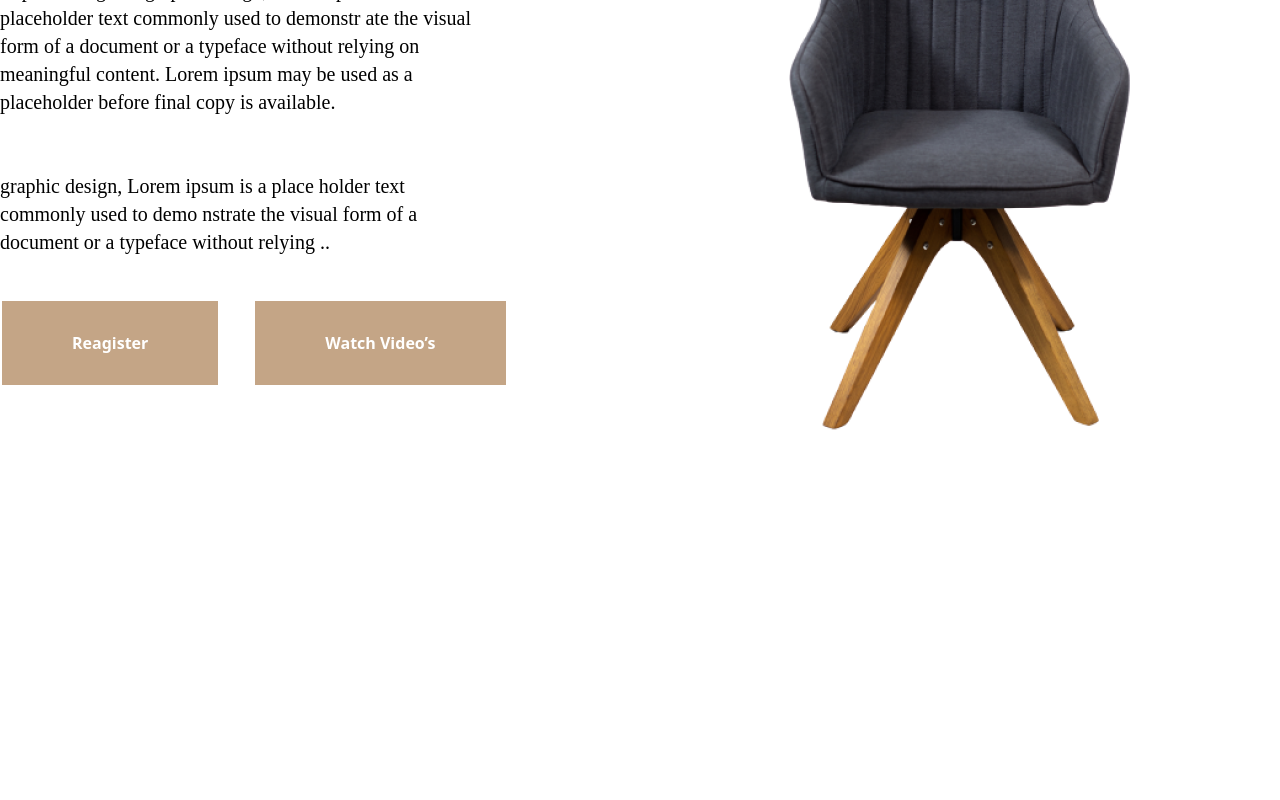
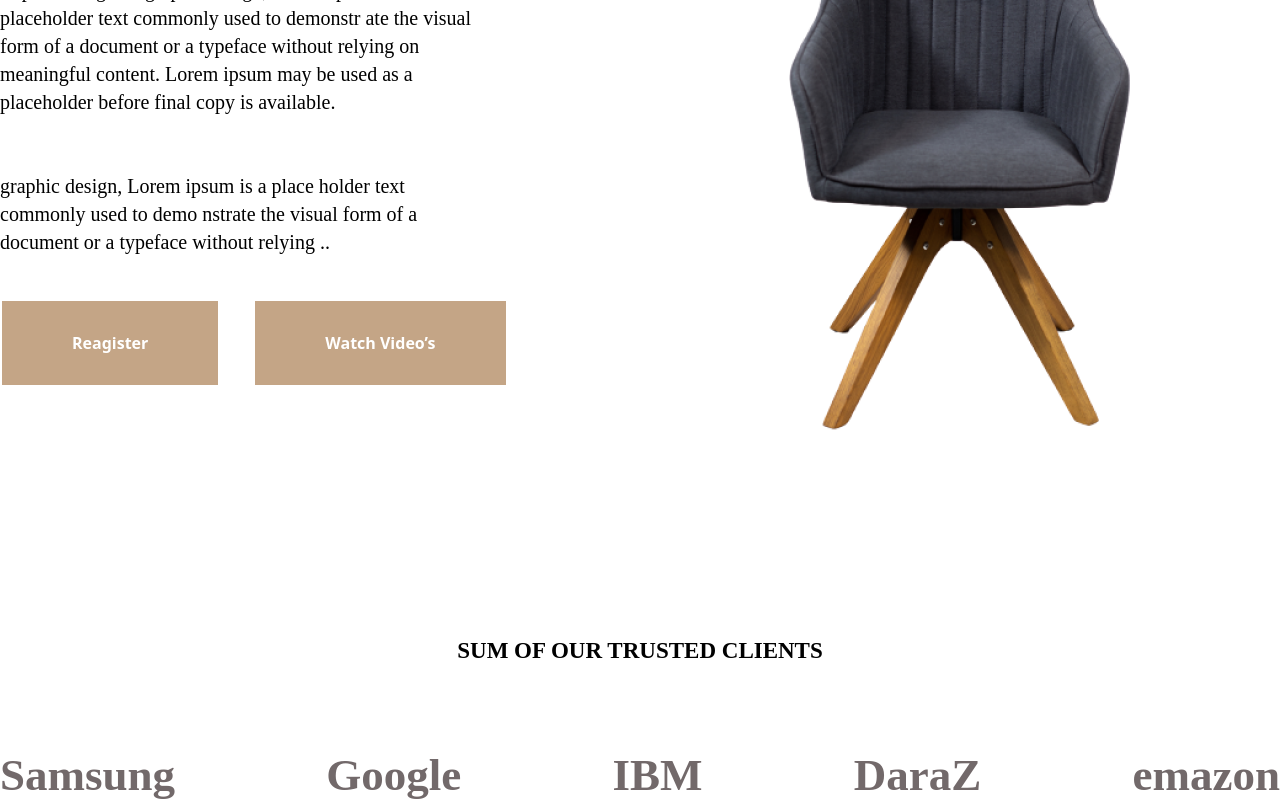
Before and after one commit to minhazulabidin/mistrium, a React (Vite) app: page / in a window 1280 px wide. Shown: the part 367-1167 px from the top of the page. Before the commit the page ends 901 px from the top, so only its background shows below. Built offline with nearby package versions, Linux system fonts and the light colour scheme.

Commit message:
trusted clint done

```diff
--- a/src/Components/Pages/Home/Home.jsx
+++ b/src/Components/Pages/Home/Home.jsx
@@ -1,11 +1,12 @@
 import React from 'react'
 import Banner from './Banner'
+import TrustedClint from './TrustedClint'
 
 const Home = () => {
   return (
     <div>
-      <Banner/>
-
+      <Banner />
+      <TrustedClint />
     </div>
   )
 }
--- /dev/null
+++ b/src/Components/Pages/Home/TrustedClint.jsx
@@ -0,0 +1,45 @@
+import React from 'react'
+import Container from '../../Utilities/Container'
+import Flex from '../../Utilities/Flex'
+
+const TrustedClint = () => {
+    const clints = [
+        {
+            id: 1,
+            name: 'Samsung'
+        },
+        {
+            id: 2,
+            name: 'Google'
+        },
+        {
+            id: 3,
+            name: 'IBM'
+        },
+        {
+            id: 4,
+            name: 'DaraZ'
+        },
+        {
+            id: 5,
+            name: 'emazon'
+        },
+    ]
+    return (
+        <Container className='space-y-[91px] mt-[105px]'>
+            <h2 className='text-center text-[23px] font-gupter font-bold leading-[100%] tracking-[2%]'>SUM OF OUR TRUSTED CLIENTS</h2>
+            <ul>
+                <Flex className='justify-between'>
+                    {
+                        clints.map((clint) => <li
+                        className='text-secondary text-[45px] font-gupter font-bold leading-[100%] tracking-[2%]'
+                        key={clint?.id}
+                        >{clint?.name}</li>)
+                    }
+                </Flex>
+            </ul>
+        </Container>
+    )
+}
+
+export default TrustedClint
--- a/src/Components/Utilities/Container.jsx
+++ b/src/Components/Utilities/Container.jsx
@@ -1,8 +1,8 @@
 import React from 'react'
 
-const Container = ({children}) => {
+const Container = ({children,className}) => {
   return (
-    <div className='max-w-[1440px] mx-auto'>
+    <div className={`max-w-[1440px] mx-auto ${className}`}>
         {children}
     </div>
   )
```
